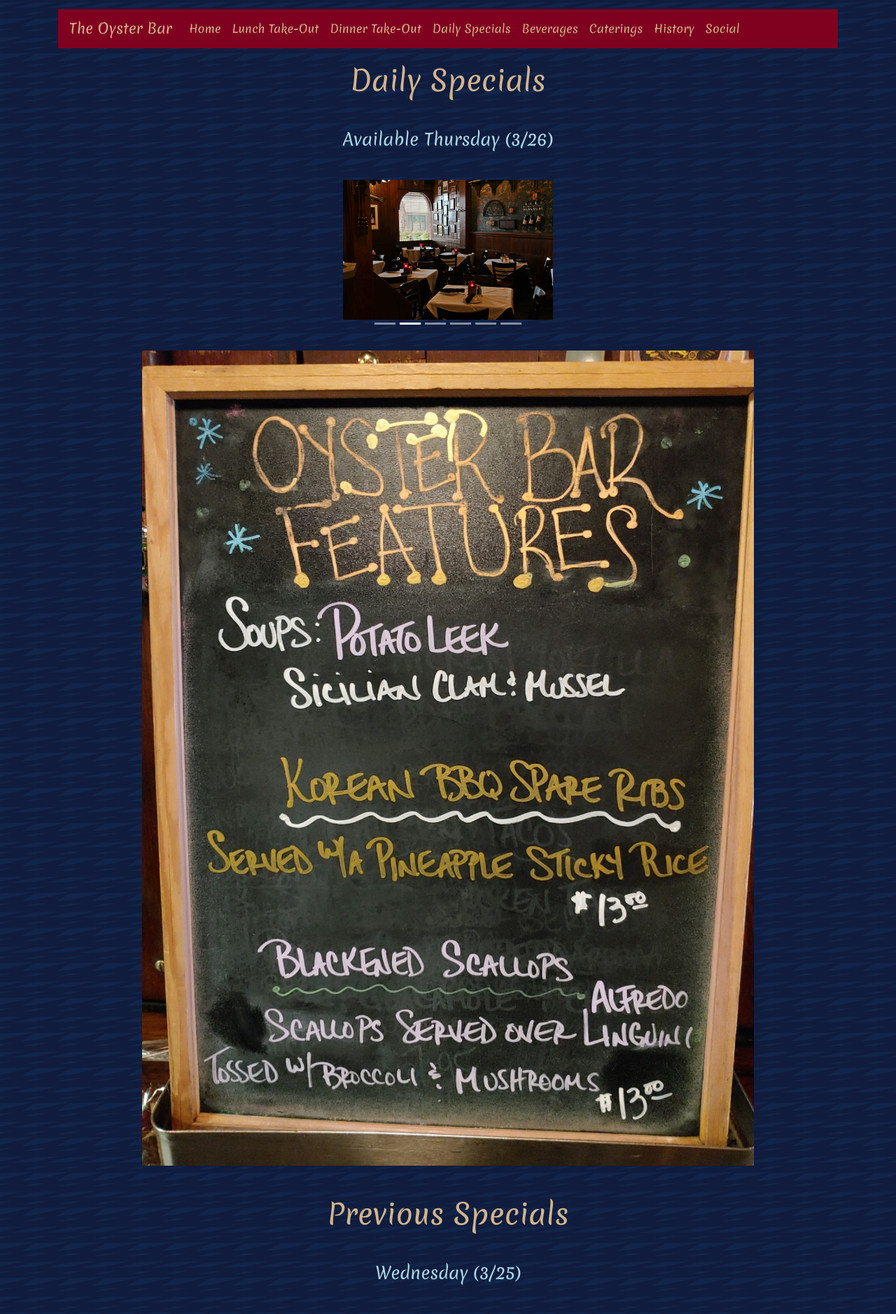
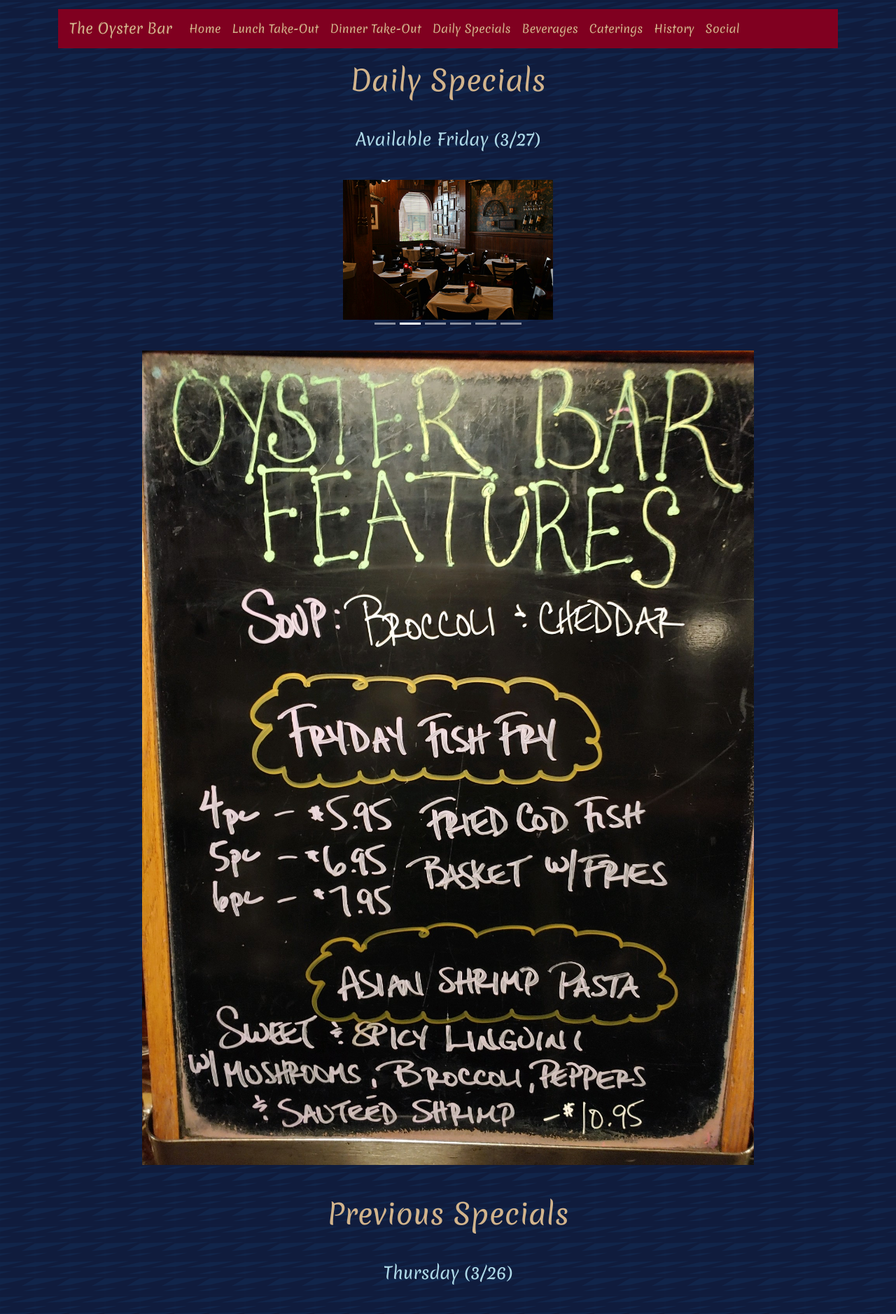
Before and after one commit to TrentGard/oyster-bar, a React (Create React App) app: page /#/daily_specials in a window 1280 px wide. Shown: the top 1878 px of the page at 70% size. Built offline with nearby package versions, Linux system fonts and the light colour scheme.

Commit message:
added 3/27 feature

```diff
--- a/src/pages/CoronavirusSpecials.js
+++ b/src/pages/CoronavirusSpecials.js
@@ -2,6 +2,7 @@ import React from "react";
 import dailySpecial1 from "../img/324.jpeg";
 import dailySpecial2 from "../img/325.jpeg";
 import dailySpecial3 from "../img/326.jpeg";
+import dailySpecial4 from "../img/327.jpeg";
 import OBCarousel from "../components/OBCarousel";
 import { Container } from "react-bootstrap";
 
@@ -10,12 +11,17 @@ function DailySpecials() {
     <Container>
       <h1 className="page-title">Daily Specials</h1>
       <br />
-      <h4 className="page-title blue">Available Thursday (3/26)</h4>
+      <h4 className="page-title blue">Available Friday (3/27)</h4>
       <OBCarousel className="carousel-image-menu" />
-      <img src={dailySpecial3} alt="Daily Specials" className="menu-image" />
+      <img src={dailySpecial4} alt="Daily Specials" className="menu-image" />
       <br />
       <br />
       <h1 className="page-title">Previous Specials</h1>
+      <br />
+      <h4 className="page-title blue">Thursday (3/26)</h4>
+      <br />
+      <img src={dailySpecial3} alt="Daily Specials" className="menu-image" />
+      <br />
       <br />
       <h4 className="page-title blue">Wednesday (3/25)</h4>
       <br />
```
Also changed, not shown: src/img/327.jpeg (added).
